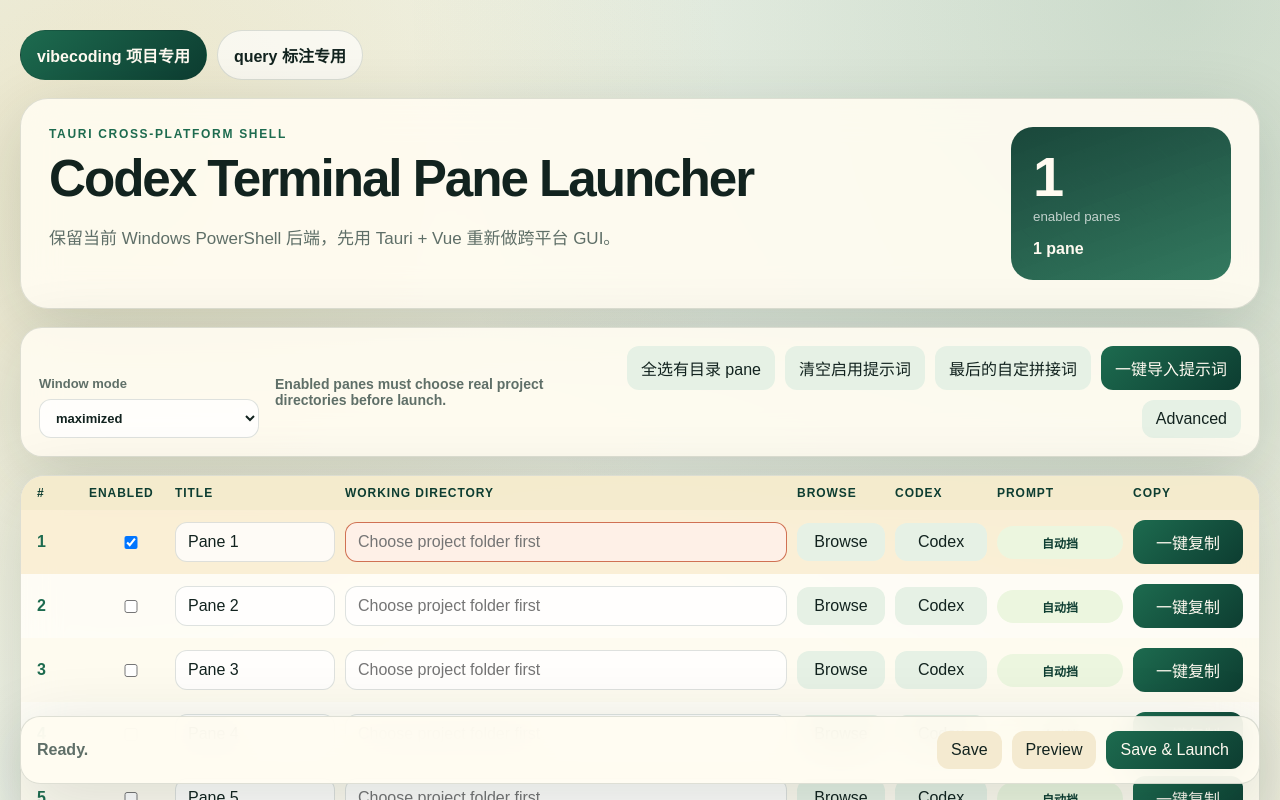
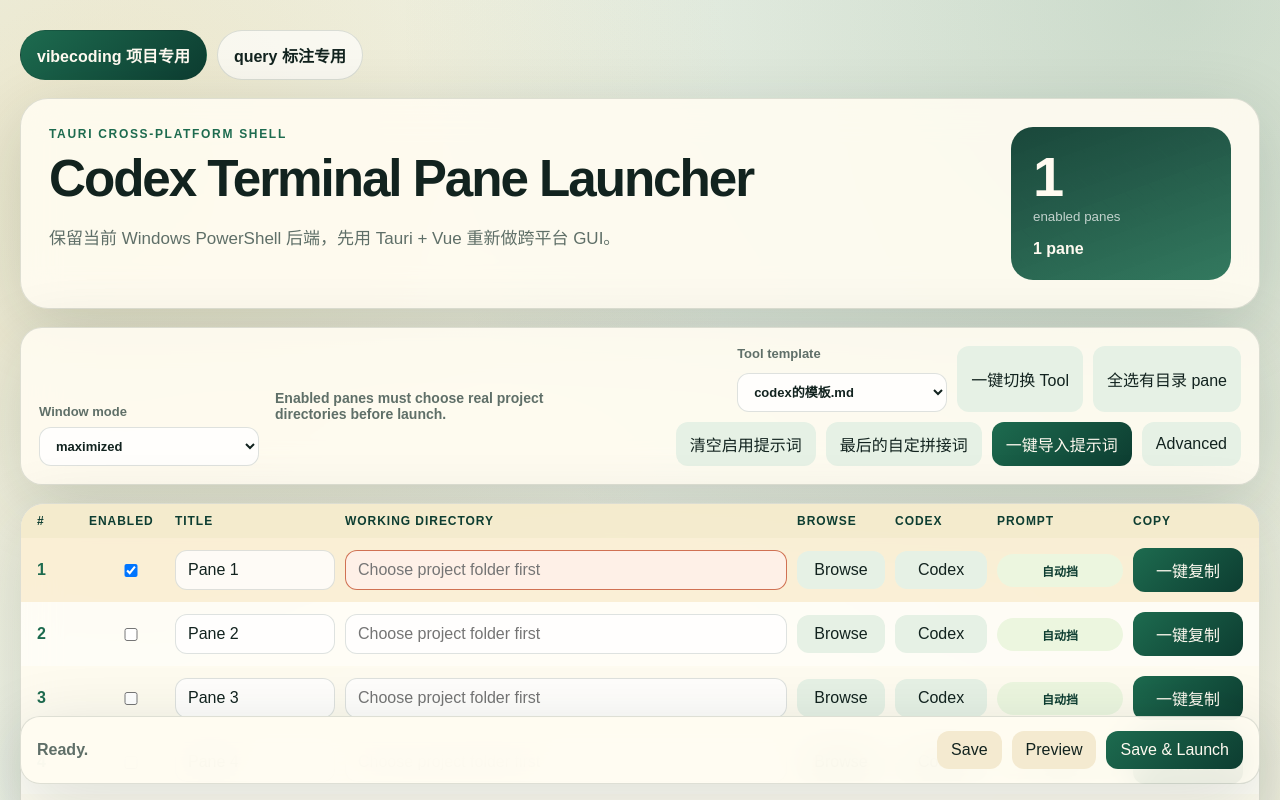
Before and after one commit to wuaidedidi/terminal-pane-launcher-tauri, a Vue app: page / in a window 1280 px wide. Shown: the top 800 px of the page. Built offline with nearby package versions, Linux system fonts and the light colour scheme.

Commit message:
feat: add bulk tool template switch

```diff
--- a/src/App.vue
+++ b/src/App.vue
@@ -55,6 +55,7 @@ const modeDraft = ref<CodexMode>("yolo");
 const deliveryDraft = ref<PromptDelivery>("manual");
 const sharedTemplateDraft = ref(SHARED_TEMPLATES[0]);
 const toolTemplateDraft = ref(TOOL_TEMPLATES[0]);
+const bulkToolTemplate = ref(TOOL_TEMPLATES[0]);
 const promptImportInput = ref<HTMLInputElement | null>(null);
 const queryTemplateImportInput = ref<HTMLInputElement | null>(null);
 const queryPublicRepoImportInput = ref<HTMLInputElement | null>(null);
@@ -298,6 +299,24 @@ async function selectValuePanes(): Promise<void> {
     previewText.value = `Selected ${selectedCount} pane(s) that have real project directories.`;
   } catch (error) {
     status.value = `Select value panes failed: ${formatError(error)}`;
+  } finally {
+    isBusy.value = false;
+  }
+}
+
+async function applyBulkToolTemplate(): Promise<void> {
+  if (!config.value) return;
+
+  try {
+    isBusy.value = true;
+    config.value.panes.forEach((pane) => {
+      pane.codexToolTemplate = bulkToolTemplate.value;
+    });
+    await saveConfig(config.value, currentPlatform.value);
+    status.value = `Set all pane tool templates to ${bulkToolTemplate.value}.`;
+    previewText.value = `Updated ${config.value.panes.length} pane(s) to use ${bulkToolTemplate.value}.`;
+  } catch (error) {
+    status.value = `Tool template update failed: ${formatError(error)}`;
   } finally {
     isBusy.value = false;
   }
@@ -1225,6 +1244,17 @@ async function handleLaunch(): Promise<void> {
         Enabled panes must choose real project directories before launch.
       </div>
       <div class="settings-actions">
+        <label class="bulk-tool-template">
+          Tool template
+          <select v-model="bulkToolTemplate" :disabled="isBusy">
+            <option v-for="template in TOOL_TEMPLATES" :key="template" :value="template">
+              {{ template }}
+            </option>
+          </select>
+        </label>
+        <button class="soft-button" :disabled="isBusy" @click="applyBulkToolTemplate">
+          一键切换 Tool
+        </button>
         <button class="soft-button" :disabled="isBusy" @click="selectValuePanes">
           全选有目录 pane
         </button>
--- a/src/styles.css
+++ b/src/styles.css
@@ -285,6 +285,14 @@ h2 {
 
 .settings-actions button {
   white-space: nowrap;
+}
+
+.bulk-tool-template {
+  min-width: 210px;
+}
+
+.bulk-tool-template select {
+  margin-top: 4px;
 }
 
 .toolbar-row {
```
